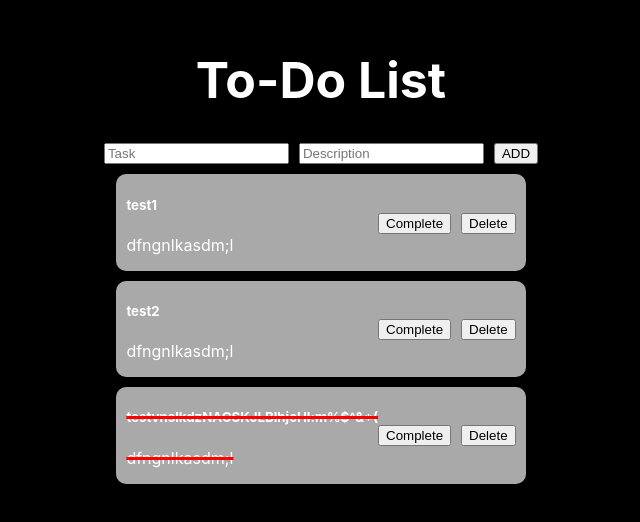
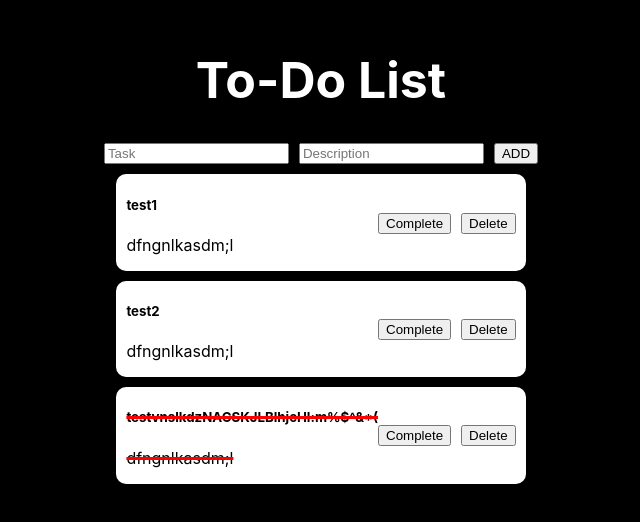
Before and after one commit to Pavel-174/to-do-list, a React (Create React App) app: page / in a window 1280 px wide. Shown: the part 150-672 px from the top of the page, without its empty margins (319-959 px from the left). Built offline with nearby package versions, Linux system fonts and the light colour scheme.

Commit message:
delete tasks

```diff
--- a/src/App.tsx
+++ b/src/App.tsx
@@ -4,13 +4,31 @@ import Panel from './components/Panel/Panel';
 import ToDoList from './components/ToDoList/ToDoList';
 import './App.css';
 
+export type Task = {
+      id: number;
+      name: string;
+      description: string;
+      checked: boolean;
+}
 
 function App() {
+
+  const [tasks, setTasks] = React.useState([
+    {id: 1, name: 'test1', description: 'dfngnlkasdm;l', checked: false},
+    {id: 2, name: 'test2', description: 'dfngnlkasdm;l', checked: false},
+    {id: 3, name: 'testvnslkdzNACSKJLBlhjcHl:m%$^&*(', description: 'dfngnlkasdm;l', checked: true}
+  ]);
+
+
+  function deleteTask (id: Task['id']) {
+    setTasks(tasks.filter(task => task.id !== id))
+  };
+
   return (
     <div className="App">
       <Header />
       <Panel />
-      <ToDoList />
+      <ToDoList tasks={tasks} deleteTask={deleteTask} />
     </div>
   );
 }
--- a/src/components/Panel/Panel.tsx
+++ b/src/components/Panel/Panel.tsx
@@ -2,6 +2,7 @@ import React, { useState } from 'react';
 import './Panel.css'
 
 function Panel() {
+
   const DEFAULT__TODO = {task: '', description: ''}
   const [todo, setTodo] = useState(DEFAULT__TODO);
 
--- a/src/components/ToDoList/ToDoList.css
+++ b/src/components/ToDoList/ToDoList.css
@@ -1,8 +1,8 @@
 .todolist__text {
-    color: white;
+    color: black;
 }
 .todolist__header {
-    color: white;
+    color: black;
 }
 
 .todolist__item {
@@ -10,7 +10,7 @@
     flex-direction: row;
     align-items: center;
     justify-content: space-between;
-    background-color: darkgray;
+    background-color: white;
     margin-top: 10px;
     padding: 0 10px;
     border-radius: 10px;
--- a/src/components/ToDoList/ToDoList.tsx
+++ b/src/components/ToDoList/ToDoList.tsx
@@ -1,19 +1,20 @@
 import React from 'react';
 import ToDoListItem from '../ToDoListItem/ToDoListItem';
 import './ToDoList.css'
+import type { Task } from '../../App';
 
-const tasks = [
-    {id: 1, name: 'test1', description: 'dfngnlkasdm;l', checked: false},
-    {id: 2, name: 'test2', description: 'dfngnlkasdm;l', checked: false},
-    {id: 3, name: 'testvnslkdzNACSKJLBlhjcHl:m%$^&*(', description: 'dfngnlkasdm;l', checked: true}
-]
+interface ToDoListProps {
+  tasks: Task[]
+  deleteTask: (id: Task['id']) => void
+}
 
-function ToDoList() {
+const ToDoList: React.FC<ToDoListProps> = ({tasks, deleteTask}) => {
+
   return (
     <div className='todolist'>
         <ul className='todolist__list'>
           {tasks.map(task =>
-            <ToDoListItem task={task}/>
+            <ToDoListItem task={task} deleteTask={deleteTask}/>
           )}
         </ul>
     </div>
--- a/src/components/ToDoListItem/ToDoListItem.tsx
+++ b/src/components/ToDoListItem/ToDoListItem.tsx
@@ -1,15 +1,13 @@
 import React from 'react';
+import type { Task } from '../../App';
 
 interface ToDoListItemProps {
-    task: {
-        id: number;
-        name: string;
-        description: string;
-        checked: boolean;
-    }
+    task: Task
+    deleteTask: (id: Task['id']) => void
 }
 
-const ToDoListItem:  React.FC<ToDoListItemProps> = ({task}) => {
+const ToDoListItem:  React.FC<ToDoListItemProps> = ({task, deleteTask}) => {
+
   return (
     <li className="todolist__item" key={task.id}>
       <div className={`todolist__task ${task.checked ? `todolist__task_checked`: ""}`}>
@@ -18,7 +16,7 @@ const ToDoListItem:  React.FC<ToDoListItemProps> = ({task}) => {
       </div>
       <div>
         <button className="todolist__button">Complete</button>
-        <button className="todolist__button">Delete</button>
+        <button className="todolist__button" onClick={() => deleteTask(task.id)}>Delete</button>
       </div>
     </li>
   );
```
